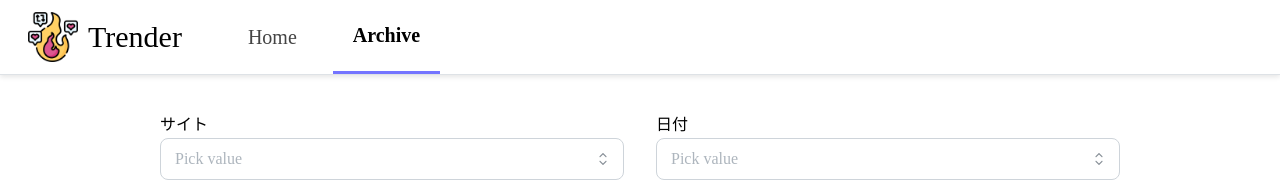
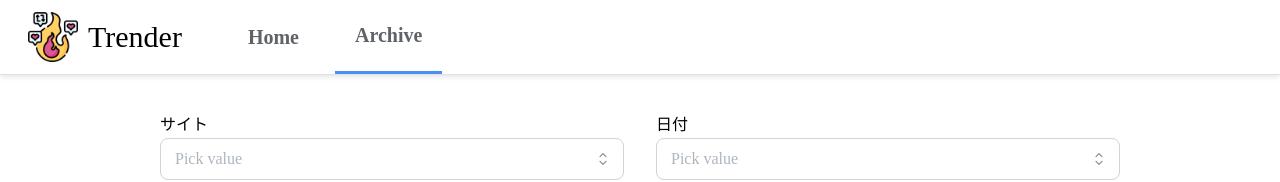
Before and after one commit to pappychamp/itrender_frontend, a React (Vite) app: page /archive in a window 1280 px wide. Shown: the top 182 px of the page. Built offline with nearby package versions, Linux system fonts and the light colour scheme; no server answers.

Commit message:
refactor: header,footerのcssを変更

```diff
--- a/src/components/layout/Footer.tsx
+++ b/src/components/layout/Footer.tsx
@@ -2,8 +2,8 @@ import { Anchor, Group } from '@mantine/core';
 import classes from '../../styles/Footer.module.css';
 
 const links = [
+  { link: '#', label: 'このサイトについて' },
   { link: '#', label: 'お問い合わせ' },
-  { link: '#', label: 'プライバシーポリシー' },
 ];
 
 const Footer = () => {
--- a/src/styles/CardContent.module.css
+++ b/src/styles/CardContent.module.css
@@ -39,5 +39,9 @@
 }
 .main-image {
   width: 30% !important;
+  max-height: 150px;
   margin-left: 10px;
+  @media (max-width: 550px) {
+    max-height: 100px;
+  }
 }
--- a/src/styles/Header.module.css
+++ b/src/styles/Header.module.css
@@ -34,15 +34,13 @@
   font-size: 30px !important;
 }
 .anchor {
-  color: rgb(68, 68, 68) !important;
+  color: rgb(95, 99, 104) !important;
+  font-weight: bold !important;
 }
 .anchor:hover {
   color: rgb(0, 0, 0) !important;
-  font-weight: bold;
 }
 .anchor[data-active] {
-  color: rgb(0, 0, 0) !important;
-  font-weight: bold;
   border-bottom: solid;
-  border-bottom-color: rgb(116, 116, 255);
+  border-bottom-color: #4c8df6;
 }
```
